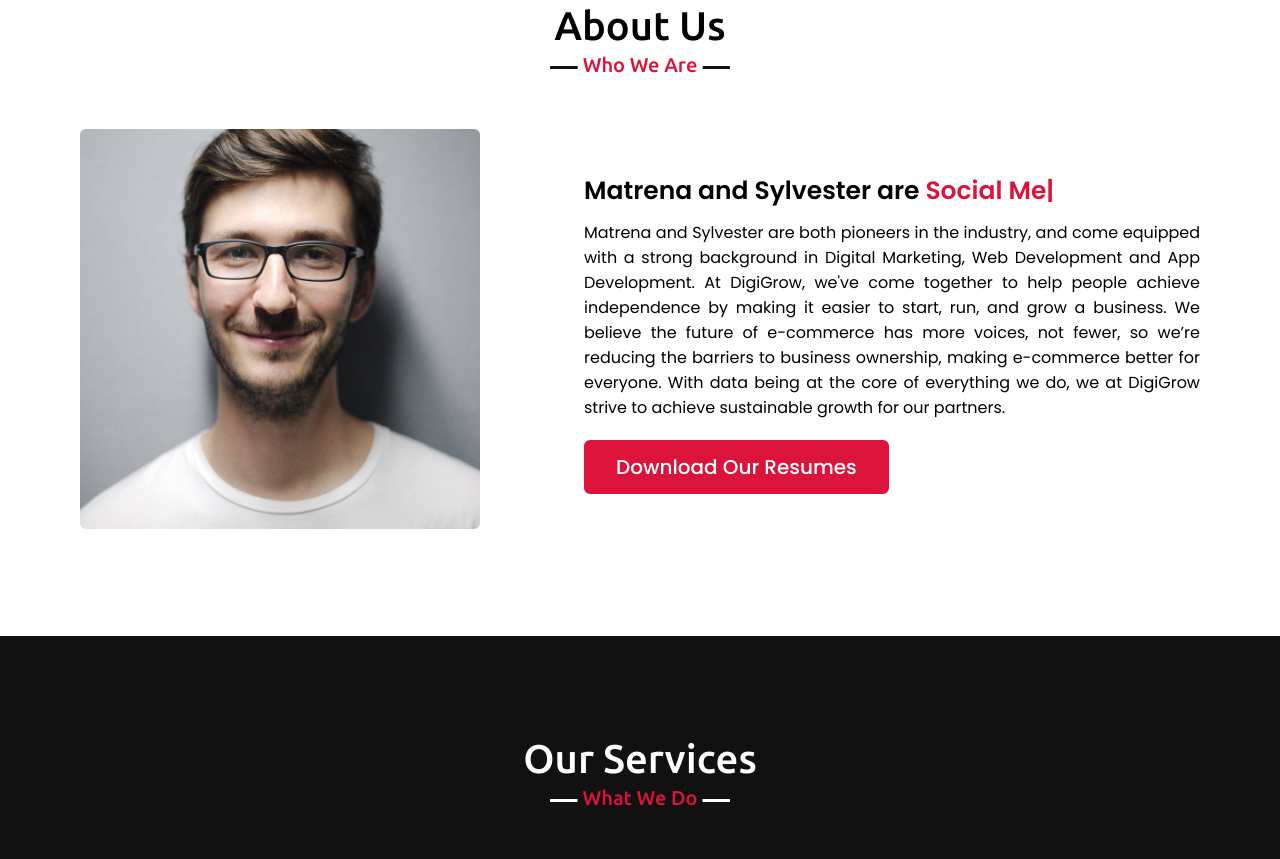
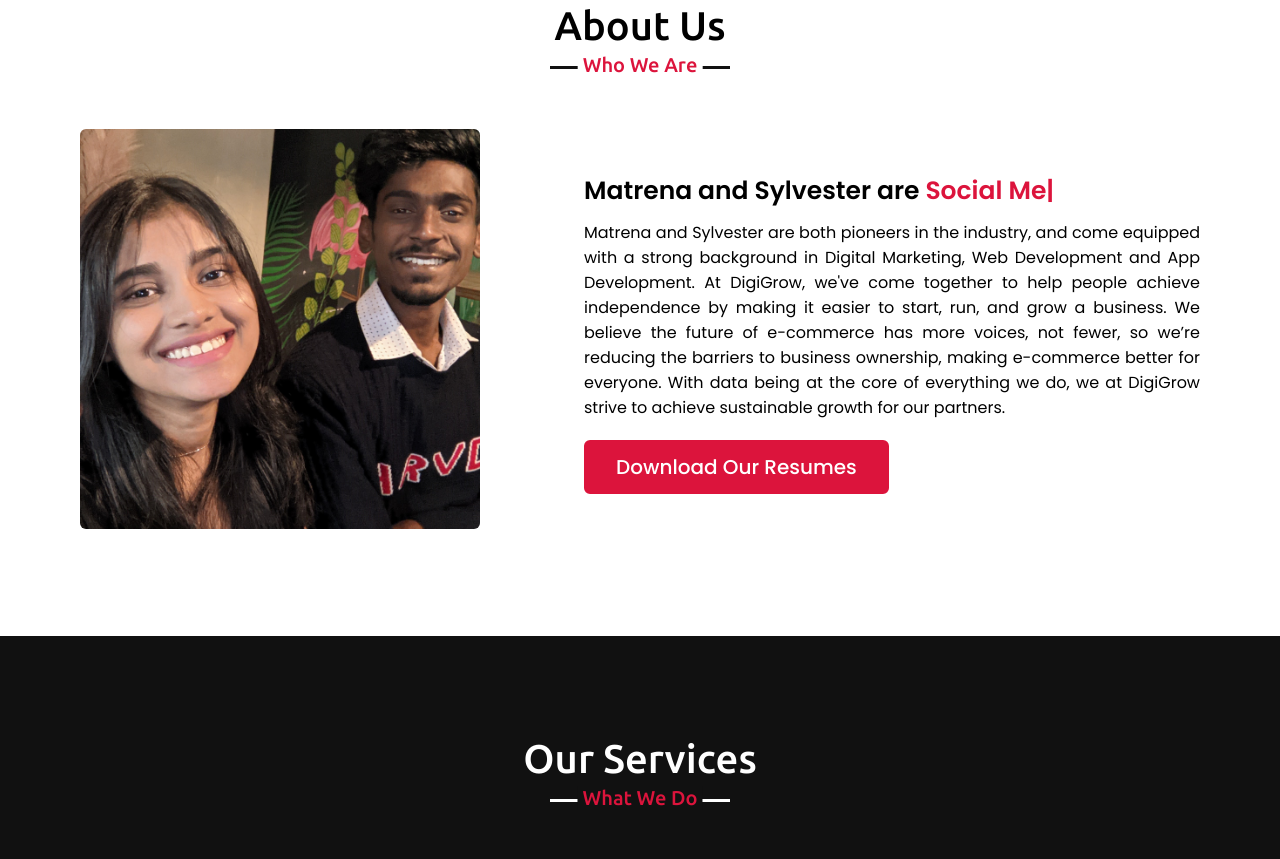
Before and after one commit to matrena11/DigiGrow.github.io, a plain HTML site: page index.html in a window 1280 px wide. Shown: the part 897-1756 px from the top of the page. Drawn offline with nearby package versions, Linux system fonts and the light colour scheme.

Commit message:
Updated index.html

```diff
--- a/index.html
+++ b/index.html
@@ -128,7 +128,7 @@
             <h2 class="title">About Us</h2>
             <div class="about-content">
                 <div class="column left">
-                    <img src="images/profile-1.jpeg" alt="">
+                    <img src="images\about.jpg" alt="">
                 </div>
                 <div class="column right">
                     <div class="text">Matrena and Sylvester are <span class="typing-2"></span></div>
```
